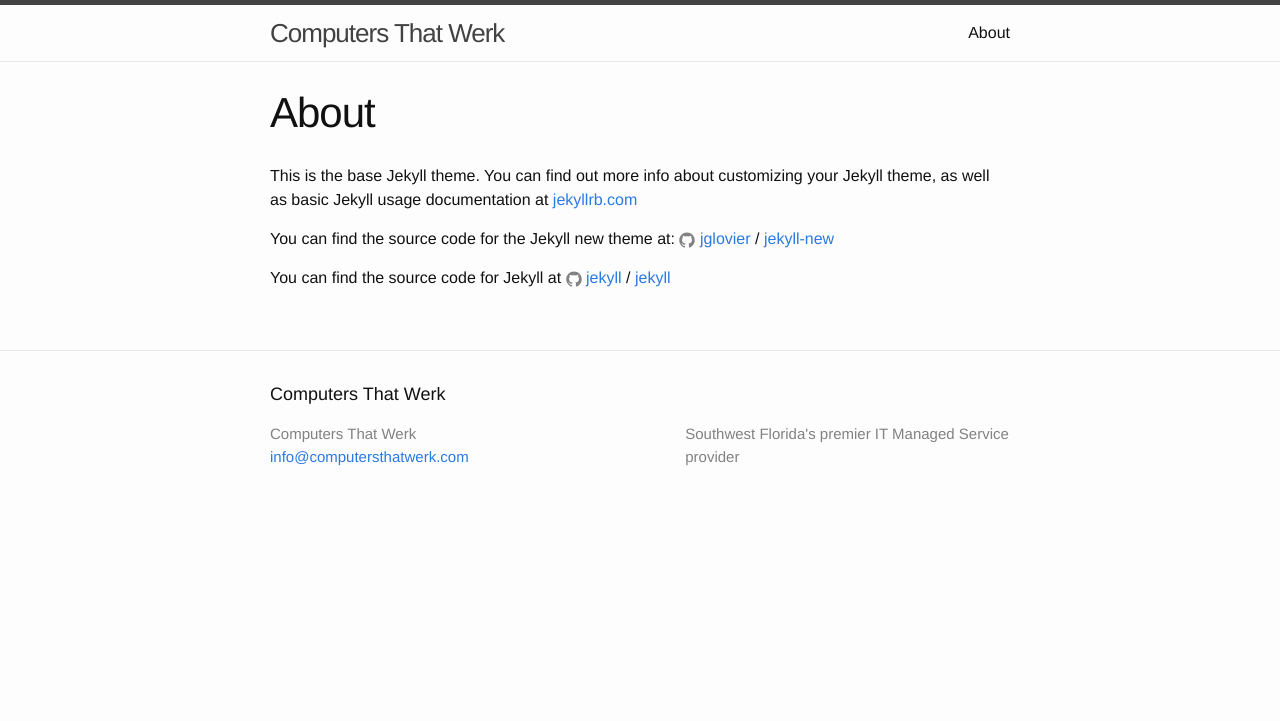
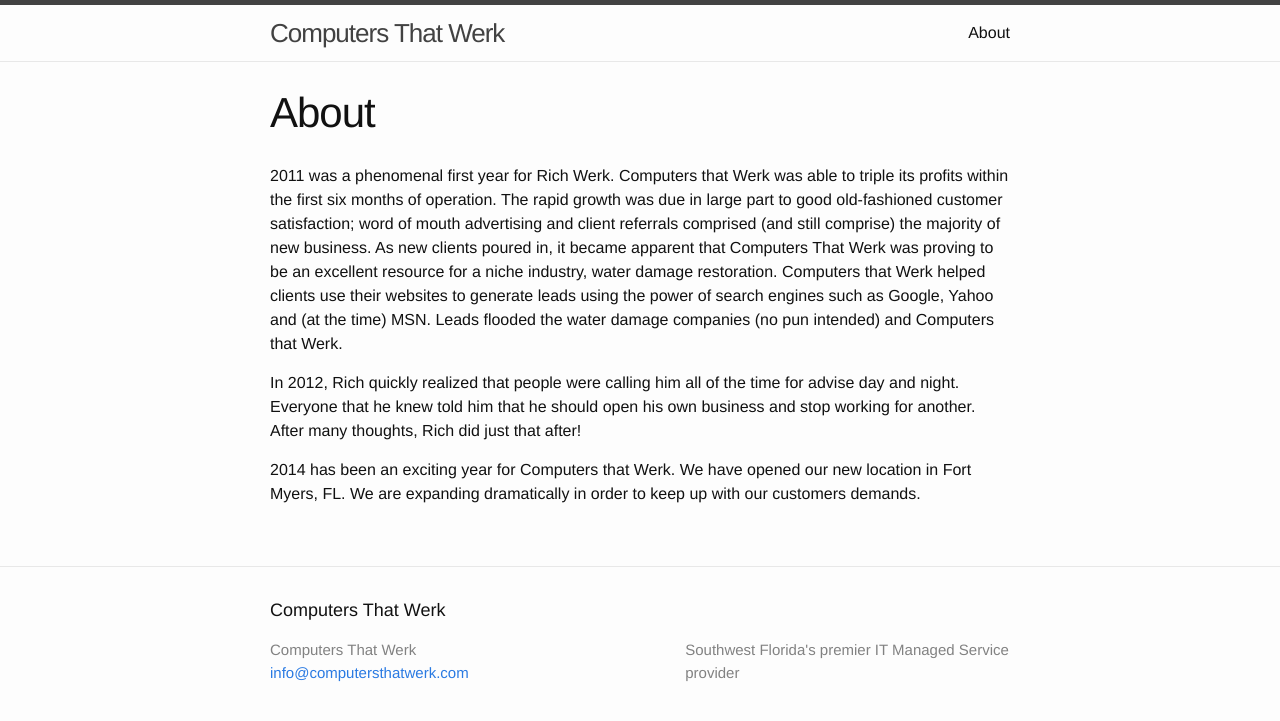
Before and after one commit to ComputersThatWerk/site_testbed, a Jekyll site: the page built from about.md, in a window 1280 px wide. Shown: the top 721 px of the page. Built offline with Jekyll 4.4.1, drawn with Linux system fonts in a browser that asks for light colours.

Commit message:
Updated site to a more sane multi-user mode.

```diff
--- a/_config.yml
+++ b/_config.yml
@@ -12,23 +12,5 @@ description: Southwest Florida's premier IT Managed Service provider
 baseurl: "" # the subpath of your site, e.g. /blog
 url: "http://computersthatwerk.com" # the base hostname & protocol for your site
 
-authors:
-  josh:
-    name: Joshua Embrey
-    display_name: Josh
-    gravatar: 645286df9273b3b409c389c1079c2544
-    email: jembrey@computersthatwerk.com
-    web: http://computersthatwerk.com
-    twitter: MrSchism
-    github: MrSchism
-  jorgen:
-    name: Joseph Preston
-    display_name: Joe
-    gravatar: bb576d5e8aeab6272c52c341811b9c54
-    email: jpreston@computersthatwerk.com
-    web: http://computersthatwerk.com
-    twitter: jpreston86
-    github: jpreston86
-
 # Build settings
 markdown: kramdown
--- a/_layouts/post.html
+++ b/_layouts/post.html
@@ -1,11 +1,12 @@
 ---
 layout: default
 ---
+
 <article class="post" itemscope itemtype="http://schema.org/BlogPosting">
 
   <header class="post-header">
     <h1 class="post-title" itemprop="name headline">{{ page.title }}</h1>
-    <p class="post-meta"><time datetime="{{ page.date | date_to_xmlschema }}" itemprop="datePublished">{{ page.date | date: "%b %-d, %Y" }}</time>{% if page.author %} • <span itemprop="author" itemscope itemtype="http://schema.org/Person"><span itemprop="name">{{ page.author }}</span></span>{% endif %}</p>
+    <p class="post-meta"><time datetime="{{ page.date | date_to_xmlschema }}" itemprop="datePublished">{{ page.date | date: "%b %-d, %Y" }}</time>{% if page.author %} • <span itemprop="author" itemscope itemtype="http://schema.org/Person"><span itemprop="name"><a href="{{ author.web }}" target="_blank">{{ page.author }}</a></span></span>{% endif %}</p>
   </header>
 
   <div class="post-content" itemprop="articleBody">
--- a/about.md
+++ b/about.md
@@ -4,12 +4,8 @@ title: About
 permalink: /about/
 ---
 
-This is the base Jekyll theme. You can find out more info about customizing your Jekyll theme, as well as basic Jekyll usage documentation at [jekyllrb.com](http://jekyllrb.com/)
+2011 was a phenomenal first year for Rich Werk. Computers that Werk was able to triple its profits within the first six months of operation. The rapid growth was due in large part to good old-fashioned customer satisfaction; word of mouth advertising and client referrals comprised (and still comprise) the majority of new business. As new clients poured in, it became apparent that Computers That Werk was proving to be an excellent resource for a niche industry, water damage restoration. Computers that Werk helped clients use their websites to generate leads using the power of search engines such as Google, Yahoo and (at the time) MSN. Leads flooded the water damage companies (no pun intended) and Computers that Werk.
 
-You can find the source code for the Jekyll new theme at:
-{% include icon-github.html username="jglovier" %} /
-[jekyll-new](https://github.com/jglovier/jekyll-new)
+In 2012, Rich quickly realized that people were calling him all of the time for advise day and night. Everyone that he knew told him that he should open his own business and stop working for another. After many thoughts, Rich did just that after!
 
-You can find the source code for Jekyll at
-{% include icon-github.html username="jekyll" %} /
-[jekyll](https://github.com/jekyll/jekyll)
+2014 has been an exciting year for Computers that Werk. We have opened our new location in Fort Myers, FL. We are expanding dramatically in order to keep up with our customers demands.
```
Also changed, not shown: _data/authors.yml (added, +17 -0 lines), 5 other files.
